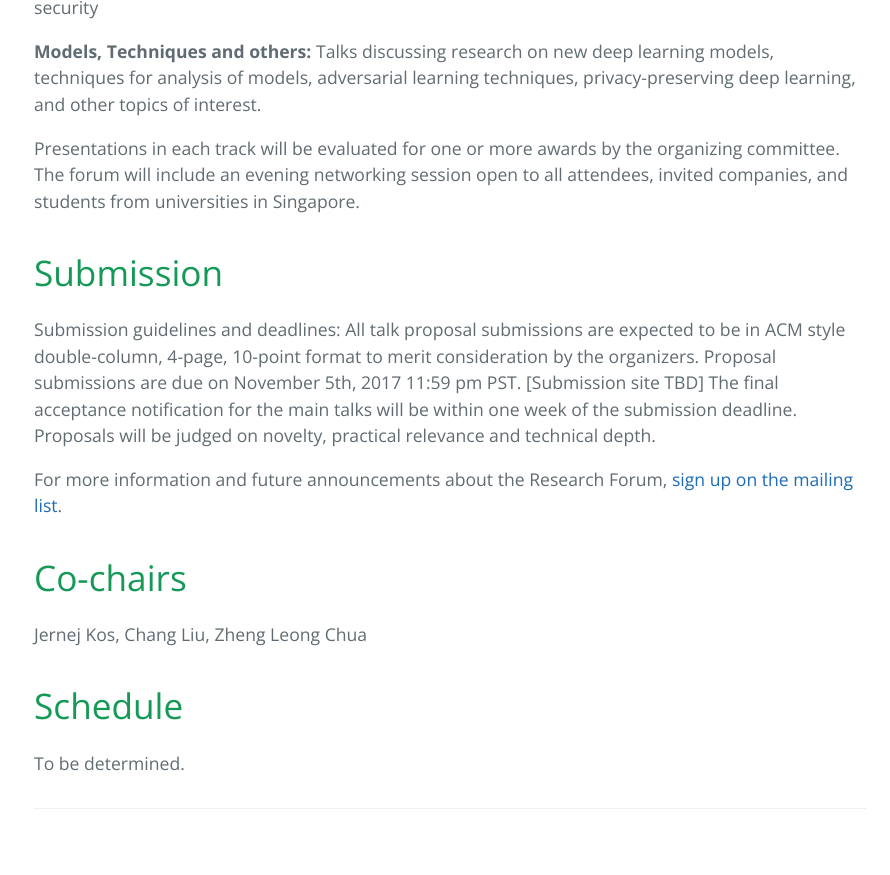
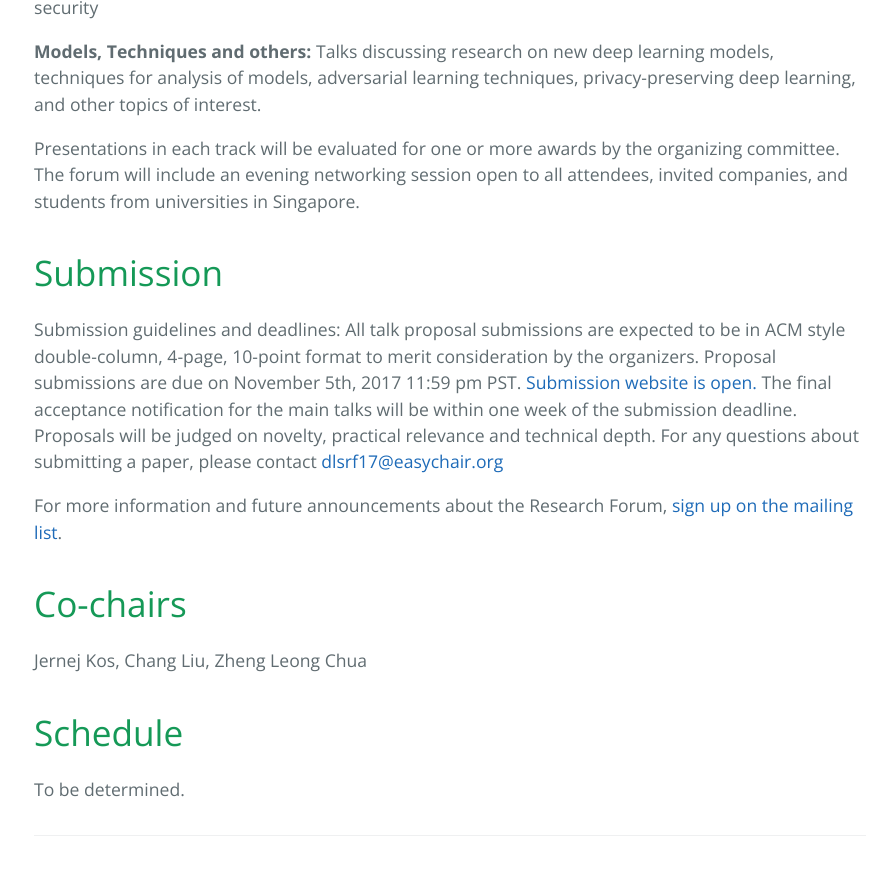
Before and after one commit to deep-learning-security/deep-learning-security.github.io, a Jekyll site: the page built from forum.md, in a window 1280 px wide and 900 px high, scrolled down 932 px. Shown: the top 875 px of the window, without its empty margins (190-1080 px from the left). Built offline with Jekyll 4.4.1, drawn with Linux system fonts in a browser that asks for light colours.

Commit message:
submission site

```diff
--- a/forum.md
+++ b/forum.md
@@ -51,10 +51,12 @@ Submission guidelines and deadlines: All talk proposal
 submissions are expected to be in ACM style double-column,
 4-page, 10-point format to merit consideration by the organizers.
 Proposal submissions are due on November 5th, 2017 11:59 pm PST.
-[Submission site TBD]
+[Submission website is open.](https://easychair.org/conferences/?conf=dlsrf17)
 The final acceptance notification for the main talks will be
 within one week of the submission deadline. Proposals will be
 judged on novelty, practical relevance and technical depth.
+For any questions about submitting a paper, please contact <dlsrf17@easychair.org>
+
 
 For more information and future announcements about the
 Research Forum, [sign up on the mailing list](https://groups.google.com/d/forum/deep-learning-security-research-forum).
```
Also changed, not shown: index.md (+0 -4 lines).
